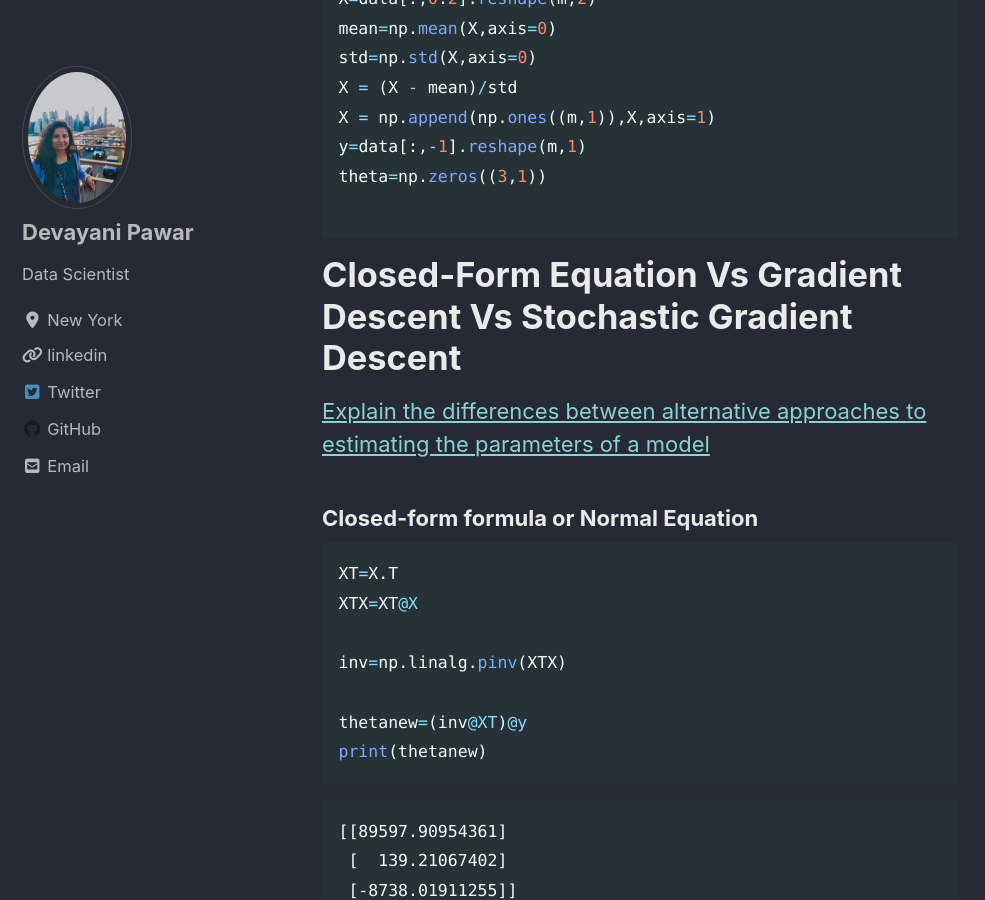
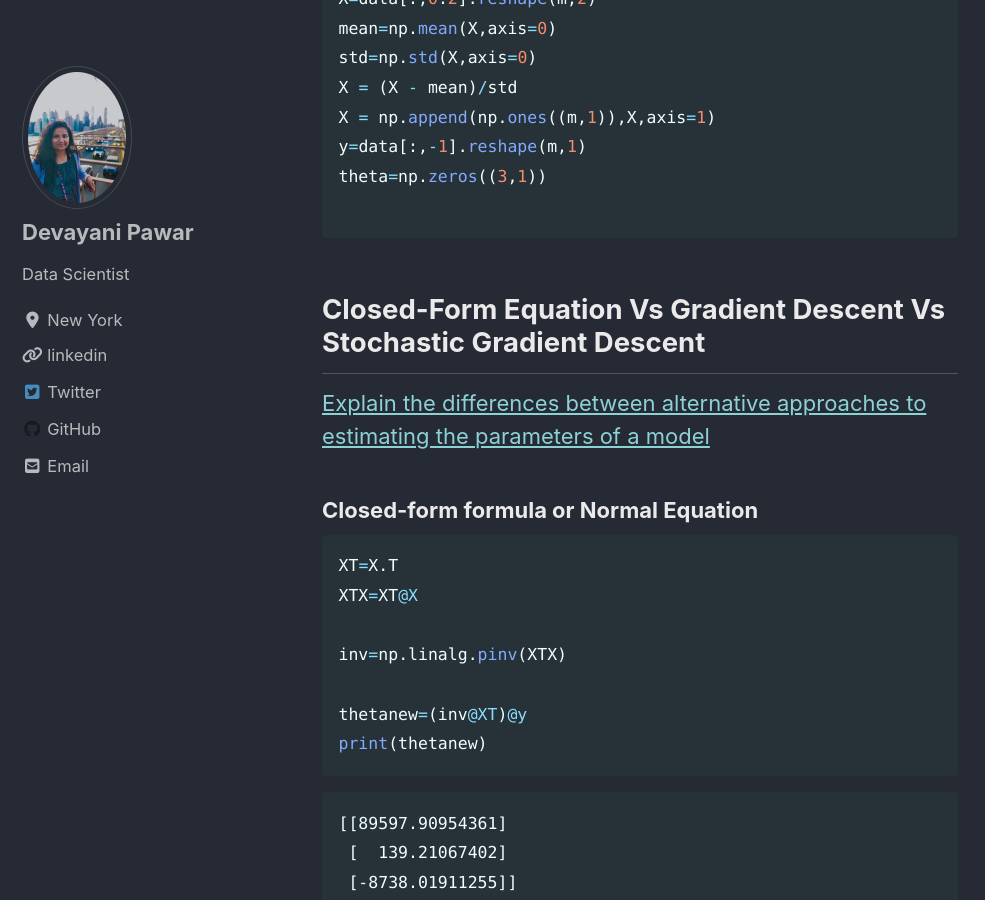
Before and after one commit to devayanipowar/devayanipowar.github.io, a Jekyll site: the page built from _posts/2020-07-22-GradientDescent.md, in a window 1280 px wide and 900 px high, scrolled down 865 px. Shown: the whole window, without its empty margins (0-985 px from the left). Built offline with Jekyll 4.4.1, drawn with Linux system fonts in a browser that asks for light colours; cached includes are drawn as plain includes; nearby versions of some CDN libraries.

````diff
--- a/_posts/2020-07-22-GradientDescent.md
+++ b/_posts/2020-07-22-GradientDescent.md
@@ -38,7 +38,7 @@ theta=np.zeros((3,1))
 
 ```
 
-# Closed-Form Equation Vs Gradient Descent Vs Stochastic Gradient Descent
+## Closed-Form Equation Vs Gradient Descent Vs Stochastic Gradient Descent
 
 [Explain the differences between alternative approaches to estimating the parameters of a model](https://sebastianraschka.com/faq/docs/closed-form-vs-gd.html)
 
````
